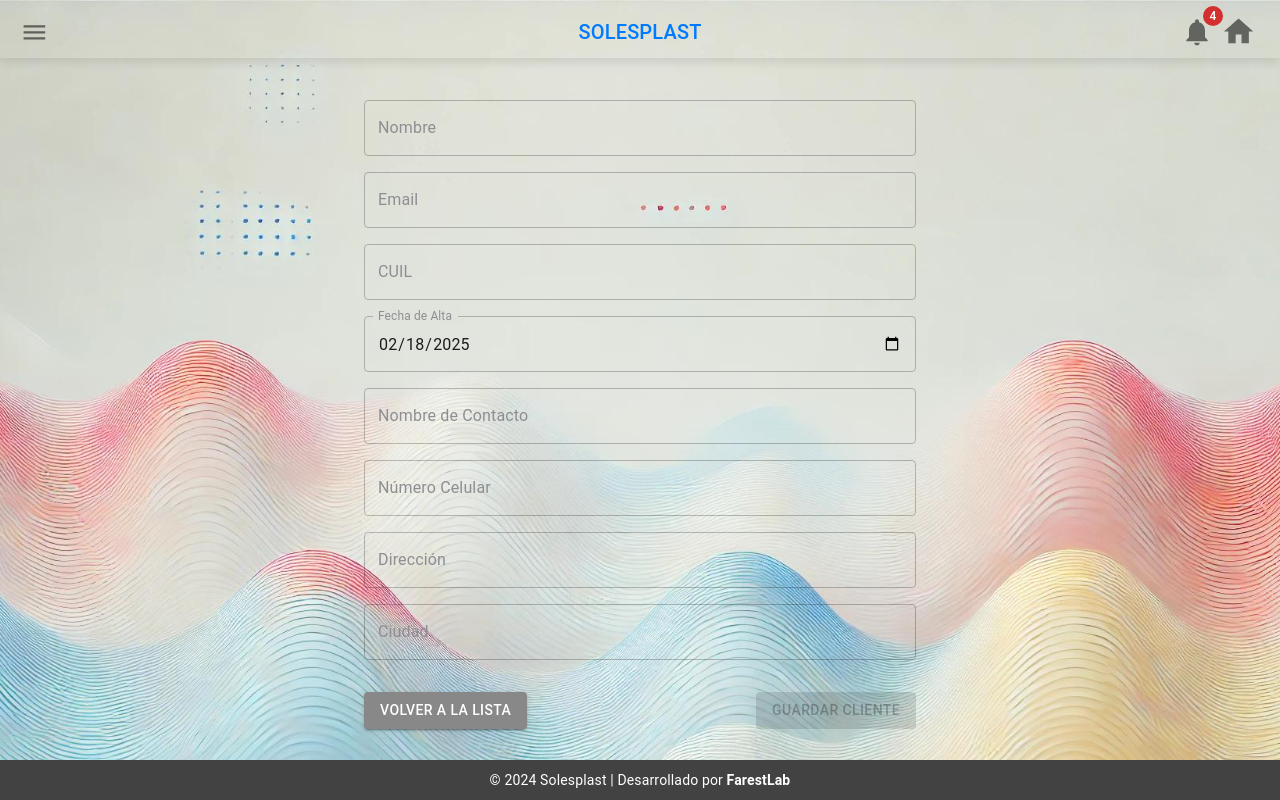
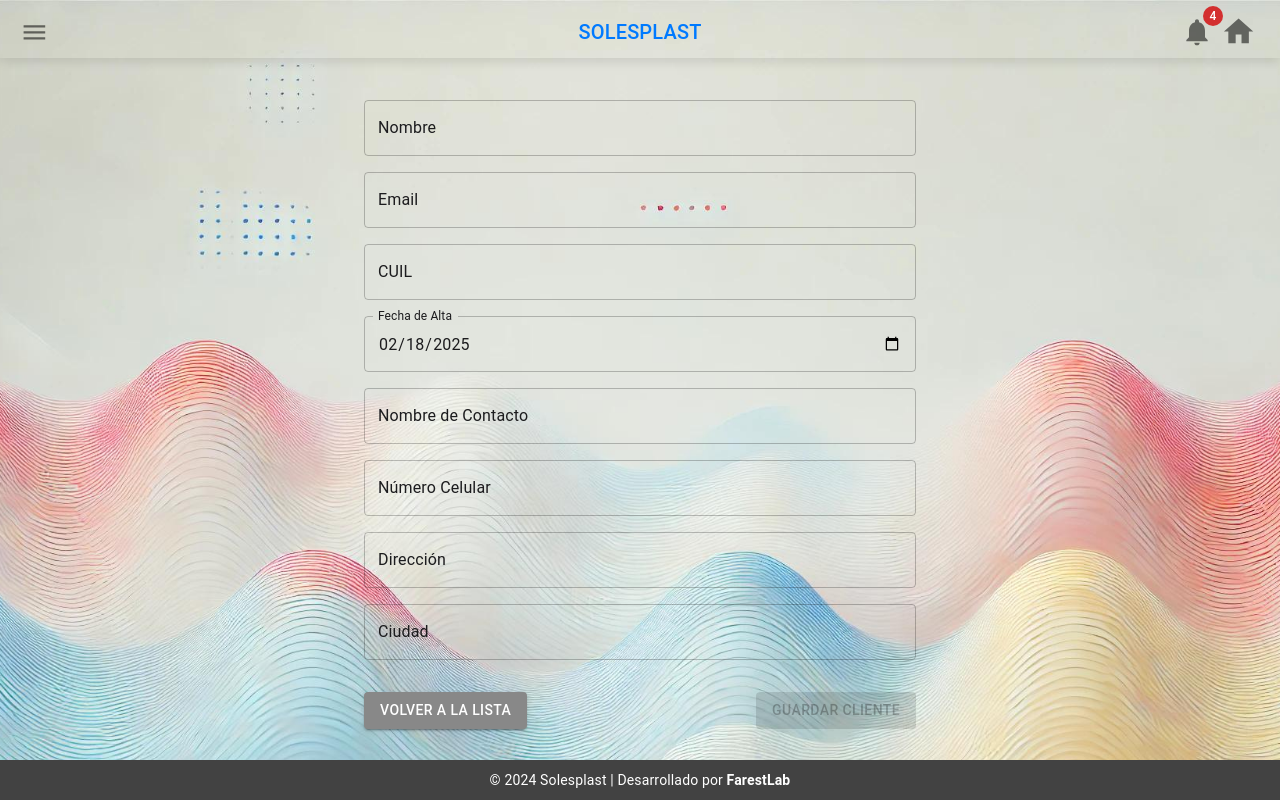
Before and after one commit to DiegoEstela/solesplast-farestlab, a React (Vite) app: page /create-customer in a window 1280 px wide. Built offline with nearby package versions, Linux system fonts and the light colour scheme.

Commit message:
refactor form style

```diff
--- a/src/pages/Coustomers/CreateCustomer.tsx
+++ b/src/pages/Coustomers/CreateCustomer.tsx
@@ -33,12 +33,20 @@ const CreateCustomer = () => {
   return (
     <Container maxWidth="sm">
       <form onSubmit={handleSubmit(onSubmit)}>
-        <Box display="flex" flexDirection="column" gap={2} marginTop={10}>
+        <Box
+          display="flex"
+          flexDirection="column"
+          gap={2}
+          marginTop={10}
+          sx={{ color: "#1C1C1E" }} // Texto más oscuro
+        >
           <TextField
             label="Nombre"
             {...register("name", { required: true })}
             error={!!errors.name}
             helperText={errors.name && "Este campo es obligatorio"}
+            InputLabelProps={{ style: { color: "#1C1C1E" } }} // Etiquetas oscuras
+            sx={{ input: { color: "#1C1C1E" } }} // Texto dentro del input
           />
           <TextField
             label="Email"
@@ -46,12 +54,16 @@ const CreateCustomer = () => {
             {...register("email", { required: true })}
             error={!!errors.email}
             helperText={errors.email && "Este campo es obligatorio"}
+            InputLabelProps={{ style: { color: "#1C1C1E" } }}
+            sx={{ input: { color: "#1C1C1E" } }}
           />
           <TextField
             label="CUIL"
             {...register("cuil", { required: true })}
             error={!!errors.cuil}
             helperText={errors.cuil && "Este campo es obligatorio"}
+            InputLabelProps={{ style: { color: "#1C1C1E" } }}
+            sx={{ input: { color: "#1C1C1E" } }}
           />
           <TextField
             label="Fecha de Alta"
@@ -59,30 +71,40 @@ const CreateCustomer = () => {
             {...register("registrationDate", { required: true })}
             error={!!errors.registrationDate}
             helperText={errors.registrationDate && "Este campo es obligatorio"}
+            InputLabelProps={{ style: { color: "#1C1C1E" } }}
+            sx={{ input: { color: "#1C1C1E" } }}
           />
           <TextField
             label="Nombre de Contacto"
             {...register("contactName", { required: true })}
             error={!!errors.contactName}
             helperText={errors.contactName && "Este campo es obligatorio"}
+            InputLabelProps={{ style: { color: "#1C1C1E" } }}
+            sx={{ input: { color: "#1C1C1E" } }}
           />
           <TextField
             label="Número Celular"
             {...register("contactPhone", { required: true })}
             error={!!errors.contactPhone}
             helperText={errors.contactPhone && "Este campo es obligatorio"}
+            InputLabelProps={{ style: { color: "#1C1C1E" } }}
+            sx={{ input: { color: "#1C1C1E" } }}
           />
           <TextField
             label="Dirección"
             {...register("address", { required: true })}
             error={!!errors.address}
             helperText={errors.address && "Este campo es obligatorio"}
+            InputLabelProps={{ style: { color: "#1C1C1E" } }}
+            sx={{ input: { color: "#1C1C1E" } }}
           />
           <TextField
             label="Ciudad"
             {...register("city", { required: true })}
             error={!!errors.city}
             helperText={errors.city && "Este campo es obligatorio"}
+            InputLabelProps={{ style: { color: "#1C1C1E" } }}
+            sx={{ input: { color: "#1C1C1E" } }}
           />
         </Box>
         <Box display="flex" justifyContent="space-between" marginTop={4}>
```
Also changed, not shown: vercel.json (added).
